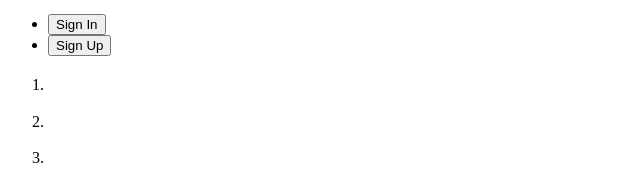
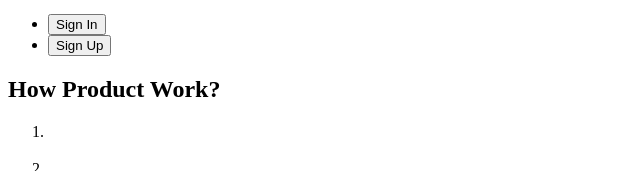
Before and after one commit to Sivonenko/fs-116.2, a plain HTML site: page customer.html in a window 1280 px wide. Shown: the part 138-309 px from the top of the page, without its empty margins (0-640 px from the left). Drawn offline with Linux system fonts and the light colour scheme.

Commit message:
add title for section

```diff
--- a/customer.html
+++ b/customer.html
@@ -30,7 +30,7 @@
     </header>
     <main>
       <section>
-        <h2></h2>
+        <h2>How Product Work?</h2>
         <ol>
           <li>
             <span></span>
```
